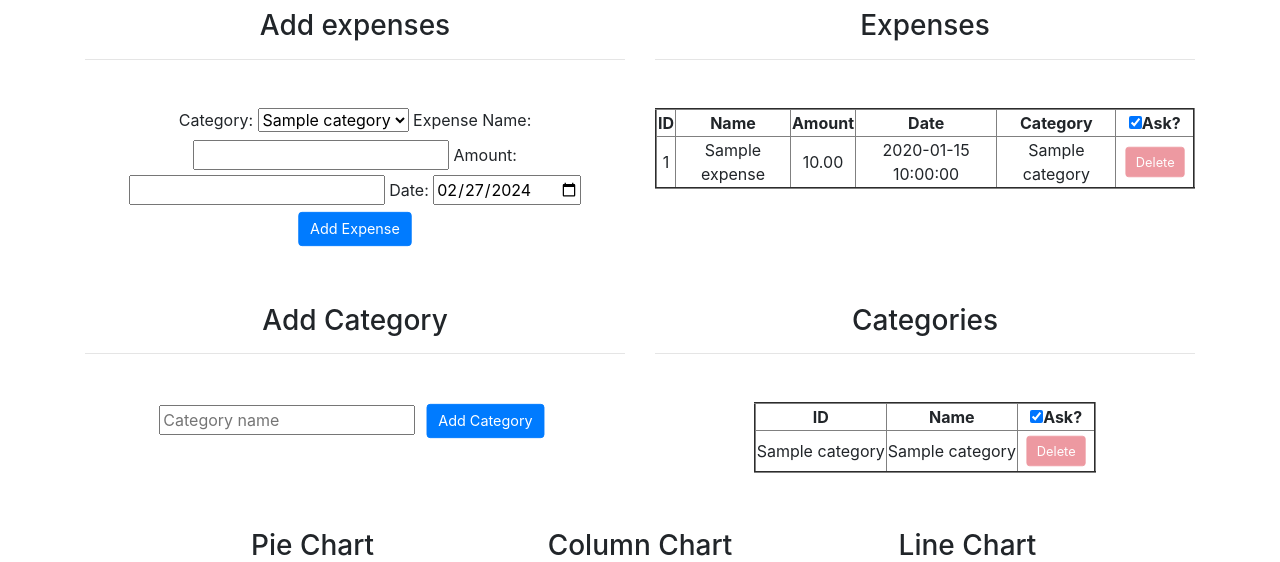
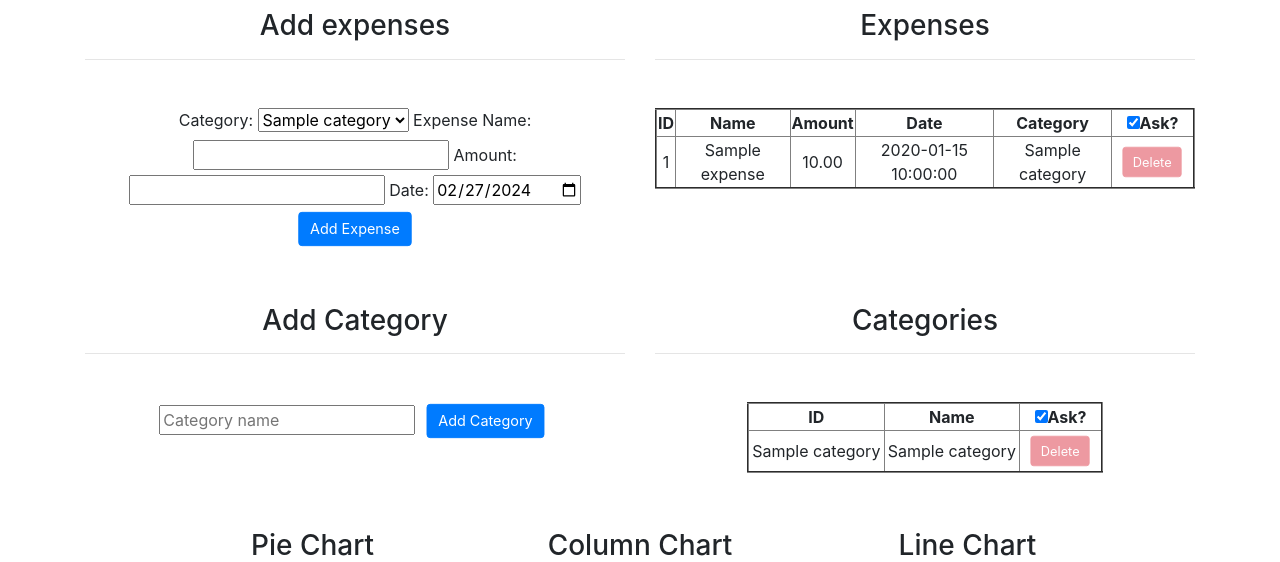
Before and after one commit to Njoyable/finances, a Flask app: template templates/index.html in a window 1280 px wide. Shown: the part 234-796 px from the top of the page. Run offline with Flask 3, Linux system fonts and the light colour scheme; the template is opened without the code that fills it: most values are stand-ins (such as "Sample title", 1, 10 or a date in 2020).

Commit message:
Adds padding to table

```diff
--- a/templates/index.html
+++ b/templates/index.html
@@ -46,6 +46,11 @@
 
     #last-request-feedback {
         opacity: 0;
+    }
+
+    td {
+        padding-left: 0.2em;
+        padding-right: 0.2em;
     }
 
 </style>
```
